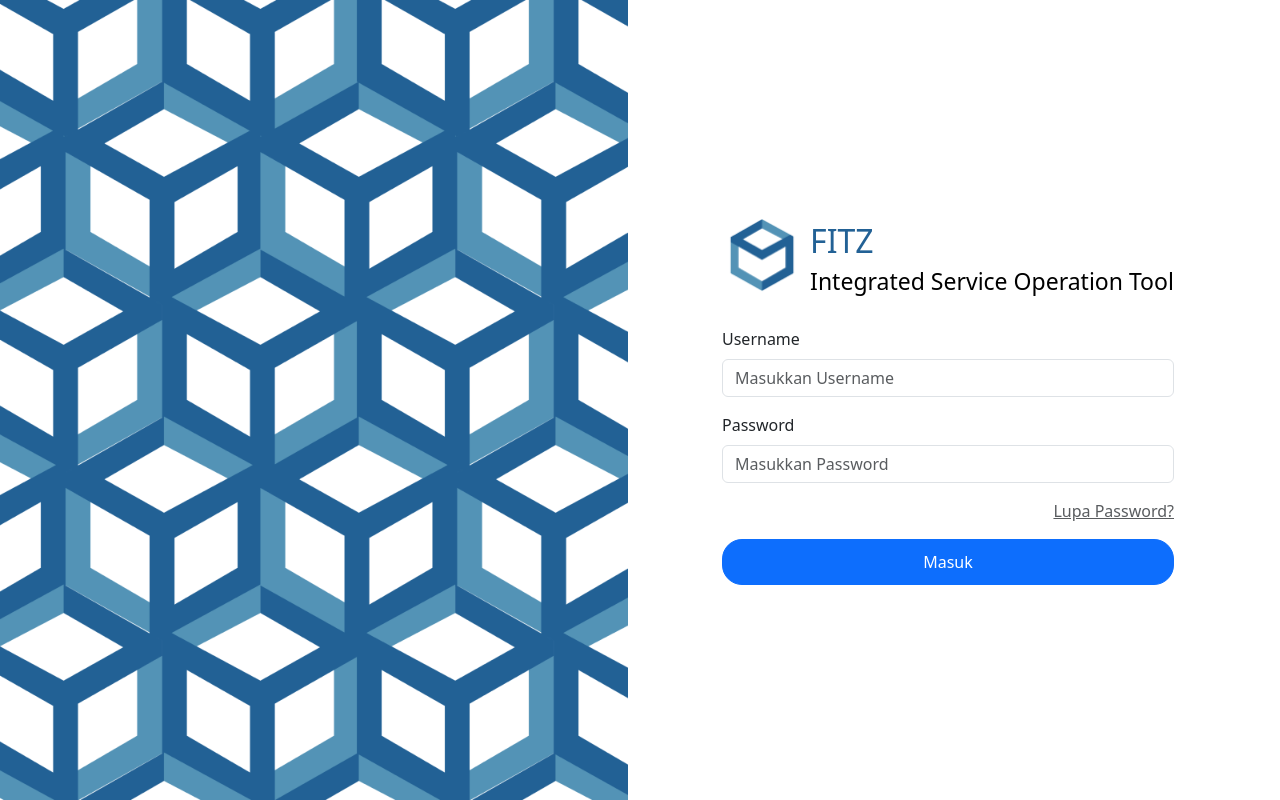
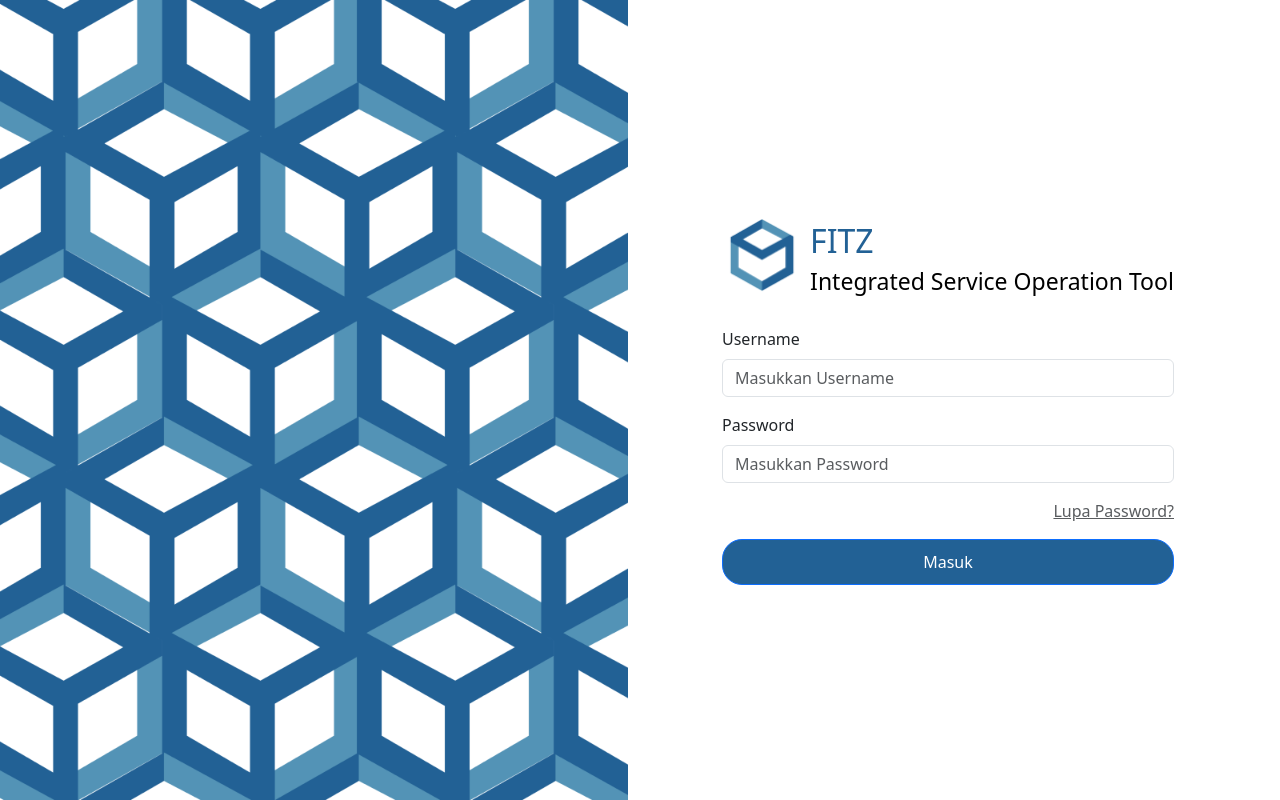
Before and after one commit to KenjiRestanSyahuri/project_front_end, a React (Vite) app: page / in a window 1280 px wide. Built offline with nearby package versions, Linux system fonts and the light colour scheme; no server answers.

Commit message:
edit login

```diff
--- a/index.html
+++ b/index.html
@@ -2,7 +2,7 @@
 <html lang="en">
   <head>
     <meta charset="UTF-8" />
-    <link rel="icon" type="image/svg+xml" href="/Life Cycle-01 1.png" />
+    <link rel="icon" type="image/svg+xml" href="public\Life_Cycle-01-1.png" />
     <meta name="viewport" content="width=device-width, initial-scale=1.0" />
     <title>Life Cycle Management</title>
   </head>
--- /dev/null
+++ b/src/components/login.css
@@ -0,0 +1,4 @@
+.beta {
+    color: #fff;
+    background-color: #226195;
+  }
--- a/src/components/login.jsx
+++ b/src/components/login.jsx
@@ -2,6 +2,7 @@ import React, { useState } from 'react';
 import 'bootstrap/dist/css/bootstrap.min.css';
 import LupaPassword from './lupapassword';
 import Dashboard from './dashboard';
+import './login.css';
 
 const Login = () => {
   const [username, setUsername] = useState('');
@@ -125,7 +126,7 @@ const Login = () => {
               </div>
               <button
                 type="submit"
-                className="btn btn-primary w-100 mt-3"
+                className="btn btn-primary w-100 mt-3 beta"
                 style={{ borderRadius: '20px', padding: '10px 15px' }}
               >
                 Masuk
```
